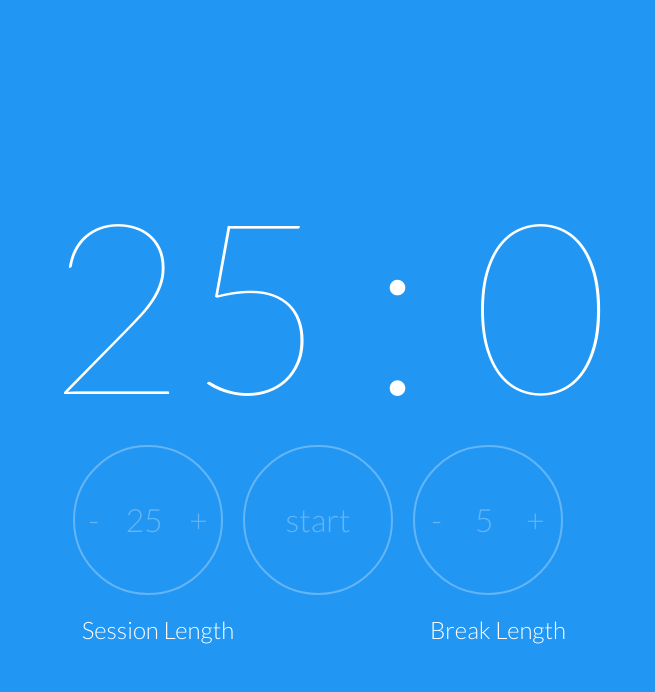
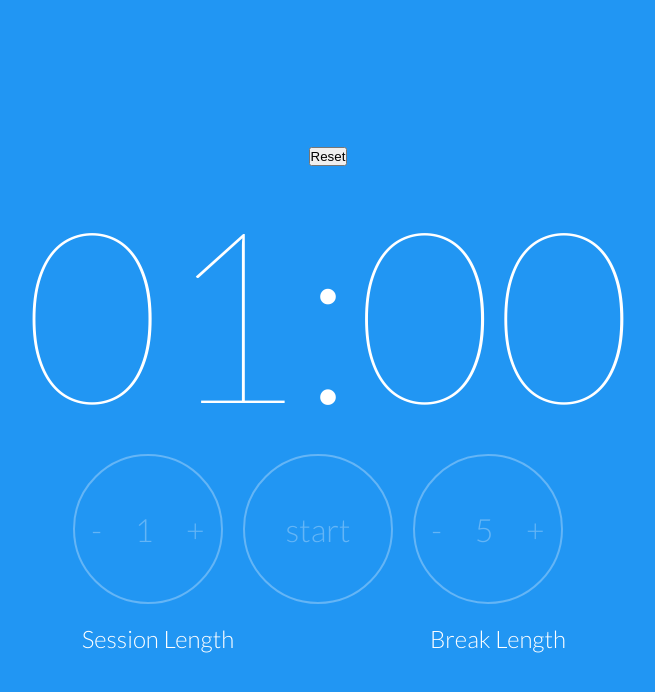
Before and after one commit to muzhaqi16/pomodoro-clock, a React (Create React App) app: page / in a window 1280 px wide. Shown: the top 692 px of the page, without its empty margins (312-967 px from the left). Built offline with nearby package versions, Linux system fonts and the light colour scheme.

Commit message:
keep track of the interval, need to stop at 0

```diff
--- a/package.json
+++ b/package.json
@@ -13,9 +13,6 @@
     "build": "react-scripts build",
     "eject": "react-scripts eject"
   },
-  "eslintConfig": {
-    "extends": "react-app"
-  },
   "browserslist": {
     "production": [
       ">0.2%",
--- a/src/App.js
+++ b/src/App.js
@@ -5,16 +5,29 @@ import TimeButton from './components/TimeButton';
 import './App.css';
 
 function App() {
-  const [worktime, setWorktime] = useState(25);
+  const [worktime, setWorktime] = useState(1);
   const [breaktime, setBreaktime] = useState(5);
   const [isActive, setIsActive] = useState(false);
 
+  const reset = () => {
+    console.log("Reseting now");
+    setWorktime(25);
+    setIsActive(false);
+  }
+
   return (
     <div className="main-container">
+      <button id="reset" onClick={reset}>Reset</button>
       <DisplayTimer time={worktime} status={isActive} />
       <div className="handler-buttons">
+
+        {/* Session length button */}
         <TimeButton data={{ type: "timer", lengthID: "session-length", label: "Session Length", id: "session-label", dec: "session-decrement", inc: "session-increment" }} minutes={worktime} onClick={setWorktime} />
+
+        {/*Start/ Pause button  */}
         <TimeButton data={{ type: "text", label: "", id: "timer-label" }} status={isActive} text="start" onClick={setIsActive} />
+
+        {/* Break length button */}
         <TimeButton data={{ type: "timer", lengthID: "break-length", label: "Break Length", id: "break-label", dec: "break-decrement", inc: "break-increment" }} minutes={breaktime} onClick={setBreaktime} />
       </div>
     </div>
--- a/src/components/DisplayTimer.js
+++ b/src/components/DisplayTimer.js
@@ -2,33 +2,51 @@ import React, { useEffect, useState } from 'react'
 import './DisplayTimer.css';
 
 function DisplayTimer(props) {
-    const [minutes, setMinutes] = useState(0);
+    const [minutes, setMinutes] = useState(() =>
+        props.time
+    );
+
     const [seconds, setSeconds] = useState(0);
+    const [intervalId, setIntervalId] = useState(null);
 
     const updateTime = () => {
-        setSeconds(prevState => {
-            if (prevState === 0) {
-                setMinutes(minutes - 1);
+
+        setSeconds(prevSeconds => {
+            if (prevSeconds === 0) {
+                setMinutes(prevMinutes => {
+                    if (prevMinutes === 0) {
+                        clearInterval(intervalId);
+                        console.log("This should stop");
+                        return 0;
+                    }
+                    return prevMinutes - 1
+                });
                 return 59;
             }
-            return prevState - 1;
+            return prevSeconds - 1;
         })
     }
     useEffect(() => {
-        setMinutes(props.time)
-        setSeconds(0);
-        var interval;
         if (props.status) {
-            interval = setInterval(() => {
+            let interval = setInterval(() => {
                 updateTime();
             }, 1000);
+            setIntervalId(interval);
+        } else {
+            clearInterval(intervalId);
         }
-        return () => clearInterval(interval)
-        // eslint-disable-next-line react-hooks/exhaustive-deps
-    }, [props]);
+    }, [props.status]);
+
+    useEffect(() => {
+        console.log("I changed too")
+        setMinutes(props.time);
+        setSeconds(0);
+    }, [props.time]);
     return (
         <div>
-            <span id="time-left" className="timer">{minutes} : {seconds}</span>
+            <span id="time-left" className="timer">
+                {minutes < 10 ? "0" + minutes : minutes}:{seconds < 10 ? "0" + seconds : seconds}
+            </span>
         </div>
     )
 }
```
Also changed, not shown: 1 other file (tests, documents, lock files or other folders).
